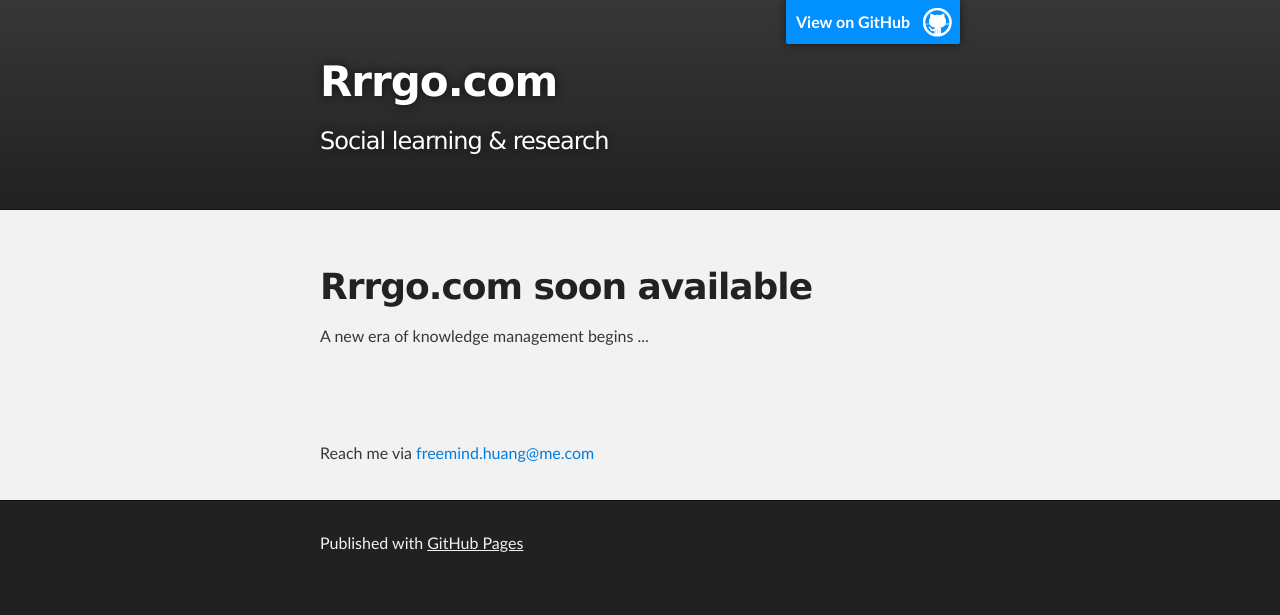
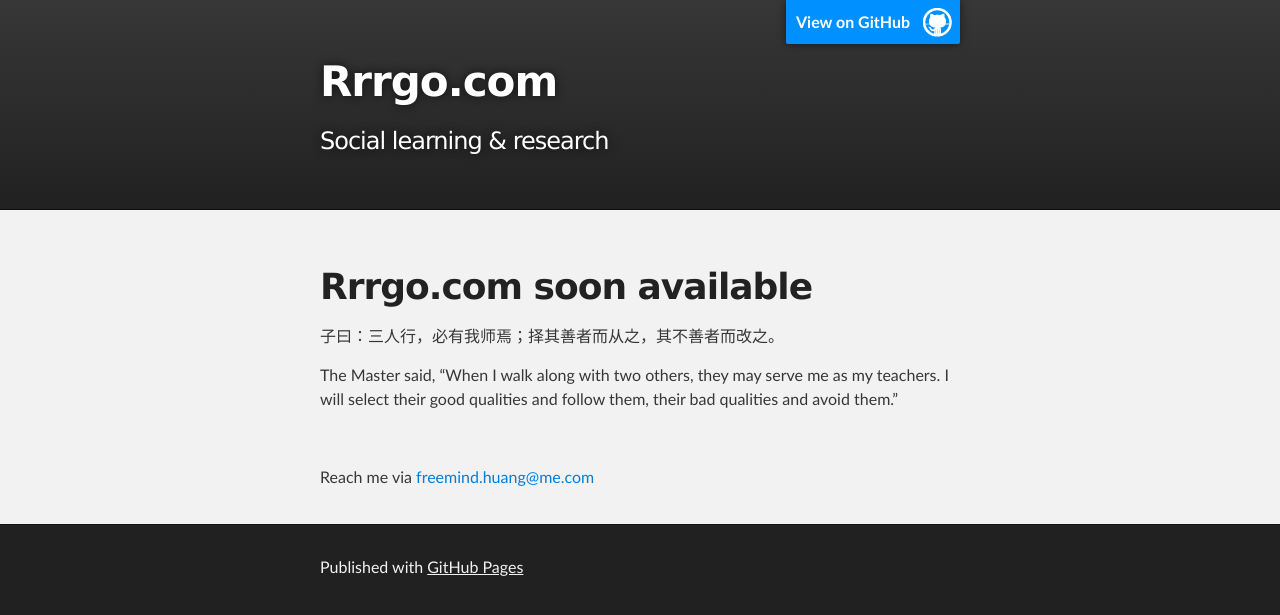
Before and after one commit to rrrgo/rrrgo.github.io, a Jekyll site: the page index.html, which Jekyll copies as it is, in a window 1280 px wide. Shown: the top 615 px of the page. Built offline with Jekyll 4.4.1, drawn with Linux system fonts in a browser that asks for light colours.

Commit message:
Added quotes from the Master

```diff
--- a/index.html
+++ b/index.html
@@ -30,8 +30,8 @@
         <h1>
 <a id="rrrgocom-soon-available" class="anchor" href="#rrrgocom-soon-available" aria-hidden="true"><span class="octicon octicon-link"></span></a>Rrrgo.com soon available</h1>
 
-	<p>A new era of knowledge management begins ...</p>
-	<p>&nbsp;</p>
+	<p>子曰：三人行，必有我师焉；择其善者而从之，其不善者而改之。</p>
+	<p>The Master said, “When I walk along with two others, they may serve me as my teachers.  I will select their good qualities and follow them, their bad qualities and avoid them.”</p>
 	<p>&nbsp;</p>
         <p>Reach me via <a href="mailto:freemind.huang@me.com">freemind.huang@me.com</a></p>
 
```
